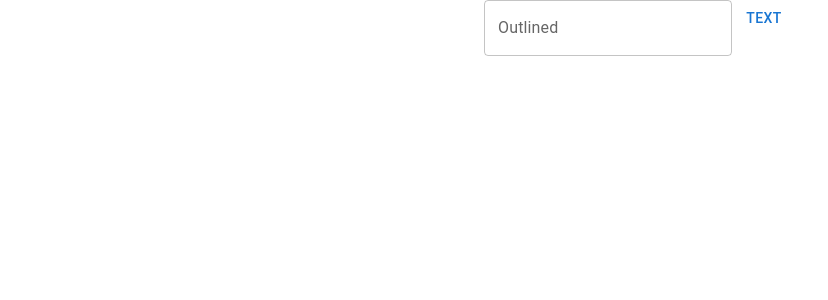
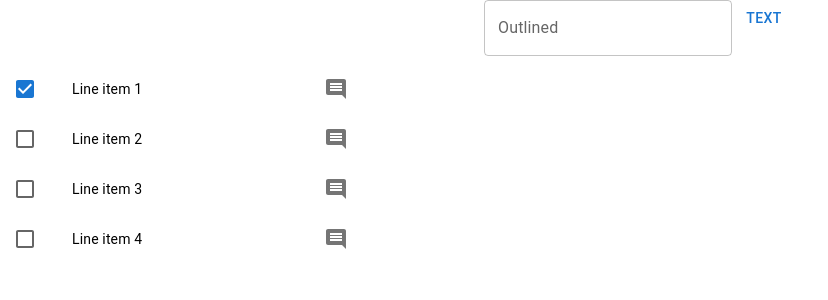
Before and after one commit to DionCstS/to-do-list-teste, a React (Create React App) app: page / in a window 1280 px wide. Shown: the top 300 px of the page, without its empty margins (0-828 px from the left). Built offline with nearby package versions, Linux system fonts and the light colour scheme.

Commit message:
adcionado componente lista

```diff
--- a/package.json
+++ b/package.json
@@ -5,6 +5,7 @@
   "dependencies": {
     "@emotion/react": "^11.13.3",
     "@emotion/styled": "^11.13.0",
+    "@mui/icons-material": "^6.1.3",
     "@mui/material": "^6.1.3",
     "@testing-library/jest-dom": "^5.17.0",
     "@testing-library/react": "^13.4.0",
--- a/src/App.js
+++ b/src/App.js
@@ -1,11 +1,13 @@
 import logo from './logo.svg';
 import './App.css';
 import Form from './components/Form'
+import TodoItem from './components/TodoItem';
 
 function App() {
   return (
     <div className="App">
       <Form/>
+      <TodoItem/>
     </div>
   );
 }
--- /dev/null
+++ b/src/components/TodoItem.jsx
@@ -0,0 +1,59 @@
+import * as React from 'react';
+import List from '@mui/material/List';
+import ListItem from '@mui/material/ListItem';
+import ListItemButton from '@mui/material/ListItemButton';
+import ListItemIcon from '@mui/material/ListItemIcon';
+import ListItemText from '@mui/material/ListItemText';
+import Checkbox from '@mui/material/Checkbox';
+import IconButton from '@mui/material/IconButton';
+import CommentIcon from '@mui/icons-material/Comment';
+
+export default function TodoItem() {
+  const [checked, setChecked] = React.useState([0]);
+
+  const handleToggle = (value) => () => {
+    const currentIndex = checked.indexOf(value);
+    const newChecked = [...checked];
+
+    if (currentIndex === -1) {
+      newChecked.push(value);
+    } else {
+      newChecked.splice(currentIndex, 1);
+    }
+
+    setChecked(newChecked);
+  };
+
+  return (
+    <List sx={{ width: '100%', maxWidth: 360, bgcolor: 'background.paper' }}>
+      {[0, 1, 2, 3].map((value) => {
+        const labelId = `checkbox-list-label-${value}`;
+
+        return (
+          <ListItem
+            key={value}
+            secondaryAction={
+              <IconButton edge="end" aria-label="comments">
+                <CommentIcon />
+              </IconButton>
+            }
+            disablePadding
+          >
+            <ListItemButton role={undefined} onClick={handleToggle(value)} dense>
+              <ListItemIcon>
+                <Checkbox
+                  edge="start"
+                  checked={checked.includes(value)}
+                  tabIndex={-1}
+                  disableRipple
+                  inputProps={{ 'aria-labelledby': labelId }}
+                />
+              </ListItemIcon>
+              <ListItemText id={labelId} primary={`Line item ${value + 1}`} />
+            </ListItemButton>
+          </ListItem>
+        );
+      })}
+    </List>
+  );
+}
```
Also changed, not shown: 1 other file (tests, documents, lock files or other folders).
